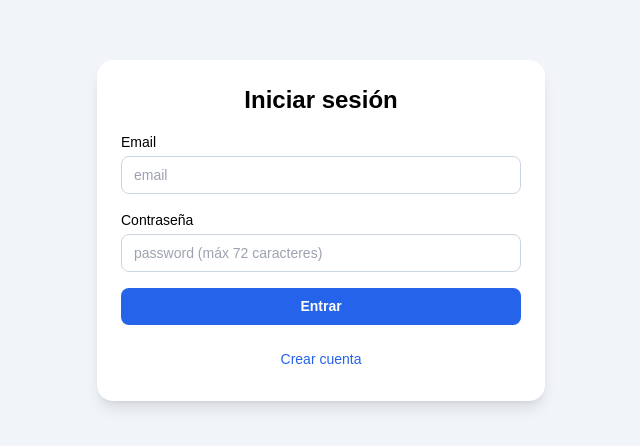
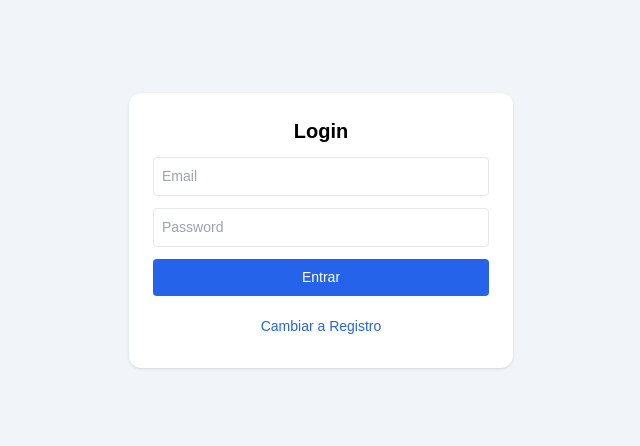
Before and after one commit to pablo2389/pablo2389-pablo2389-pos-bebidas, a Next.js app in the folder frontend/: page /login in a window 1280 px wide. Shown: the part 170-616 px from the top of the page, without its empty margins (319-959 px from the left). Built offline with nearby package versions, Linux system fonts and the light colour scheme.

Commit message:
arreglo gral

```diff
--- a/frontend/app/login/page.tsx
+++ b/frontend/app/login/page.tsx
@@ -11,36 +11,24 @@ export default function Login() {
   const [nombre, setNombre] = useState("");
   const [password, setPassword] = useState("");
   const [esRegistro, setEsRegistro] = useState(false);
-  const [cargando, setCargando] = useState(false);
+  const [loading, setLoading] = useState(false);
   const [error, setError] = useState("");
 
-  const manejarSubmit = async (e: React.FormEvent) => {
+  const handleSubmit = async (e: React.FormEvent) => {
     e.preventDefault();
-    setCargando(true);
+    setLoading(true);
     setError("");
 
     try {
-      if (!email || !password) {
-        throw new Error("Email y password son obligatorios");
-      }
-
-      if (password.length > 72) {
-        throw new Error("La contraseña no puede tener más de 72 caracteres");
-      }
-
-      let res: any;
+      let res;
 
       if (esRegistro) {
-        if (!nombre) {
-          throw new Error("El nombre es obligatorio");
-        }
-
         res = await api("/auth/registrar", {
           method: "POST",
           body: JSON.stringify({
             email,
             nombre,
-            password: password.trim(),
+            password,
           }),
         });
       } else {
@@ -48,103 +36,72 @@ export default function Login() {
           method: "POST",
           body: JSON.stringify({
             email,
-            password: password.trim(),
+            password,
           }),
         });
       }
 
-      const { token, nombre: nombreUser } = res;
-
-      if (!token) {
-        throw new Error("No se recibió token del servidor");
-      }
-
-      localStorage.setItem("token", token);
-      localStorage.setItem("usuario_email", email);
-      localStorage.setItem("usuario_nombre", nombreUser || nombre);
+      localStorage.setItem("token", res.token);
+      localStorage.setItem("usuario_nombre", res.nombre || "");
 
       router.replace("/");
     } catch (err: any) {
-      setError(
-        err.message ||
-          err.response?.data?.detail ||
-          "Error en login"
-      );
+      setError(err.message);
     } finally {
-      setCargando(false);
+      setLoading(false);
     }
   };
 
   return (
-    <div className="min-h-screen flex items-center justify-center bg-slate-100 px-4">
-      <div className="w-full max-w-md bg-white rounded-2xl shadow-lg p-6">
-        <h1 className="text-2xl font-bold text-center mb-4">
-          {esRegistro ? "Crear cuenta" : "Iniciar sesión"}
+    <div className="min-h-screen flex items-center justify-center bg-slate-100">
+      <form onSubmit={handleSubmit} className="bg-white p-6 rounded-xl shadow w-96 space-y-3">
+
+        <h1 className="text-xl font-bold text-center">
+          {esRegistro ? "Registro" : "Login"}
         </h1>
 
-        <form onSubmit={manejarSubmit} className="space-y-4">
-          <div>
-            <label className="block text-sm font-medium mb-1">Email</label>
         <input
-              type="email"
-              placeholder="email"
+          className="w-full border p-2 rounded"
+          placeholder="Email"
           value={email}
           onChange={(e) => setEmail(e.target.value)}
-              required
-              className="w-full border border-slate-300 rounded-lg px-3 py-2 text-sm focus:outline-none focus:ring-2 focus:ring-blue-500"
         />
-          </div>
 
         {esRegistro && (
-            <div>
-              <label className="block text-sm font-medium mb-1">Nombre</label>
           <input
-                type="text"
-                placeholder="nombre"
+            className="w-full border p-2 rounded"
+            placeholder="Nombre"
             value={nombre}
             onChange={(e) => setNombre(e.target.value)}
-                required
-                className="w-full border border-slate-300 rounded-lg px-3 py-2 text-sm focus:outline-none focus:ring-2 focus:ring-blue-500"
           />
-            </div>
         )}
 
-          <div>
-            <label className="block text-sm font-medium mb-1">Contraseña</label>
         <input
           type="password"
-              placeholder="password (máx 72 caracteres)"
+          className="w-full border p-2 rounded"
+          placeholder="Password"
           value={password}
           onChange={(e) => setPassword(e.target.value)}
-              required
-              maxLength={72}
-              className="w-full border border-slate-300 rounded-lg px-3 py-2 text-sm focus:outline-none focus:ring-2 focus:ring-blue-500"
         />
-          </div>
 
-          {error && (
-            <p className="text-red-600 text-sm">
-              {error}
-            </p>
-          )}
+        {error && <p className="text-red-500 text-sm">{error}</p>}
 
         <button
-            type="submit"
-            disabled={cargando}
-            className="w-full bg-blue-600 hover:bg-blue-700 text-white font-semibold py-2 rounded-lg disabled:opacity-50"
+          disabled={loading}
+          className="w-full bg-blue-600 text-white p-2 rounded"
         >
-            {cargando ? "Cargando..." : esRegistro ? "Registrarse" : "Entrar"}
+          {loading ? "Cargando..." : esRegistro ? "Crear cuenta" : "Entrar"}
         </button>
 
         <button
           type="button"
           onClick={() => setEsRegistro(!esRegistro)}
-            className="w-full text-sm text-blue-600 mt-2"
+          className="text-sm text-blue-600 w-full"
         >
-            {esRegistro ? "Ir a login" : "Crear cuenta"}
+          Cambiar a {esRegistro ? "Login" : "Registro"}
         </button>
+
       </form>
-      </div>
     </div>
   );
 }
--- a/frontend/app/utils/api.ts
+++ b/frontend/app/utils/api.ts
@@ -1,8 +1,11 @@
 // utils/api.ts
-export const API_URL = "https://pablo2389-pablo2389-pos-bebidas.onrender.com";
+
+export const API_URL =
+  "https://pablo2389-pablo2389-pos-bebidas.onrender.com";
 
 export async function api(path: string, options: RequestInit = {}) {
-  const token = typeof window !== "undefined" ? localStorage.getItem("token") : null;
+  const token =
+    typeof window !== "undefined" ? localStorage.getItem("token") : null;
 
   const headers: HeadersInit = {
     "Content-Type": "application/json",
@@ -15,10 +18,18 @@ export async function api(path: string, options: RequestInit = {}) {
     headers,
   });
 
-  if (!res.ok) {
-    const text = await res.text();
-    throw new Error(text || `Error ${res.status}`);
+  let data: any;
+
+  try {
+    data = await res.json();
+  } catch {
+    data = null;
   }
 
-  return res.json();
+  if (!res.ok) {
+    const message = data?.detail || `Error ${res.status}`;
+    throw new Error(message);
+  }
+
+  return data;
 }
```
Also changed, not shown: 1 other file (tests, documents, lock files or other folders). Lines whose indentation alone changed are shown as unchanged.
